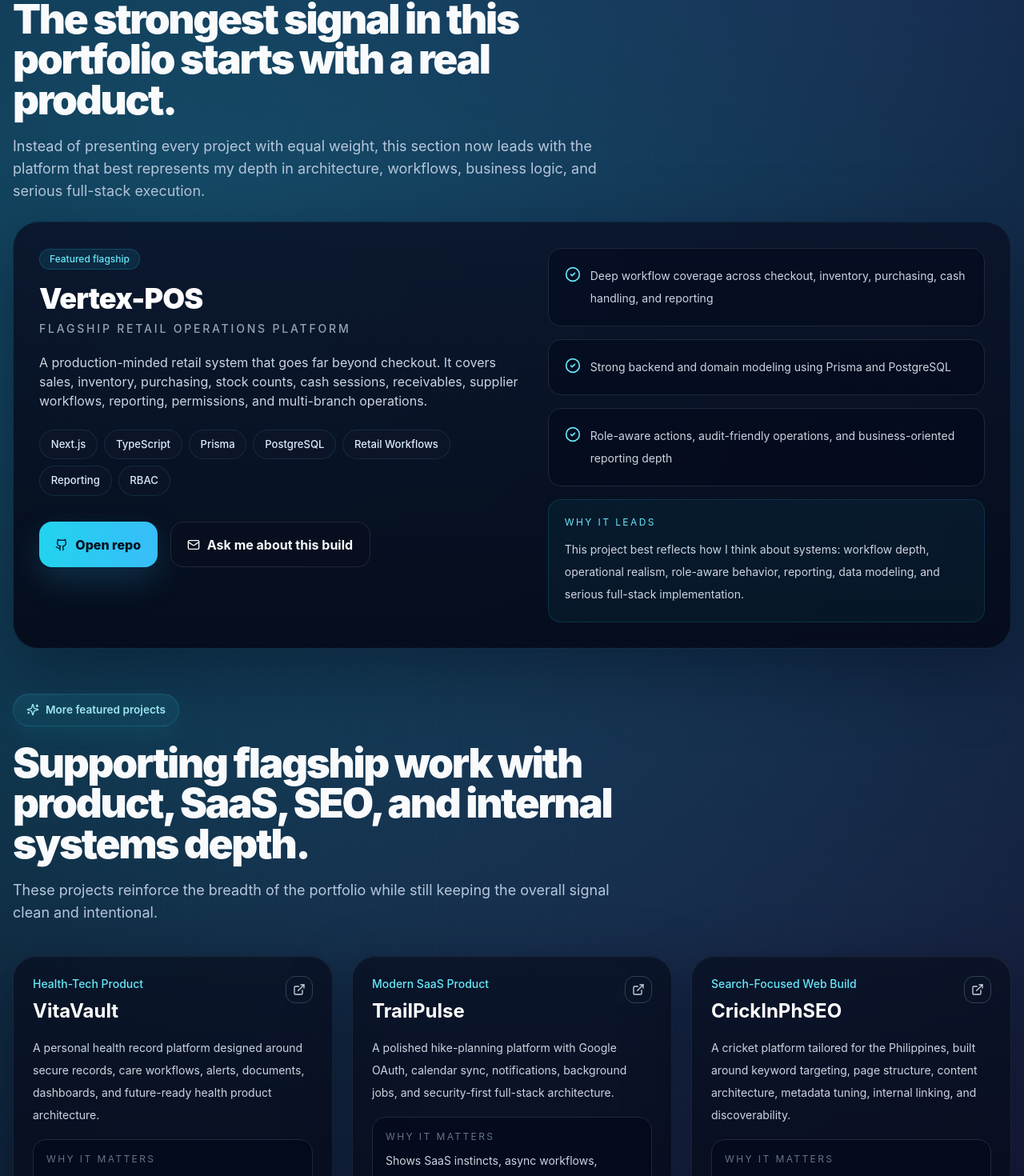
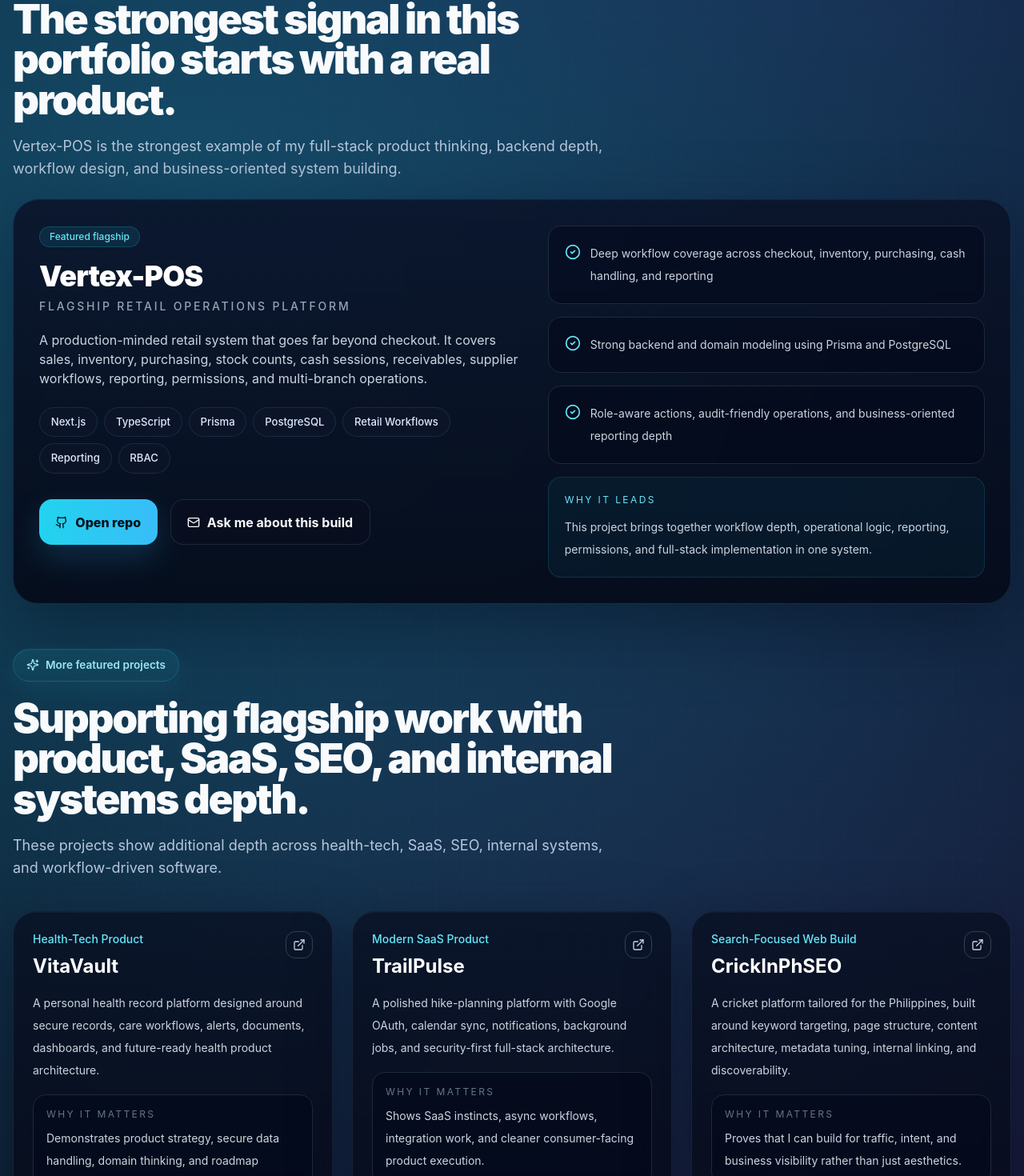
Before and after one commit to shreyanshjain1/ShreyanshPortfolio, a Next.js app: page / in a window 1280 px wide. Shown: the part 1509-2979 px from the top of the page at 80% size. Built offline with nearby package versions, Linux system fonts and the light colour scheme; no server answers.

Commit message:
Revise project descriptions for clarity and impact
Updated project descriptions to better reflect strengths in full-stack product thinking and system design.

```diff
--- a/app/page.tsx
+++ b/app/page.tsx
@@ -665,7 +665,7 @@ export default function HomePage() {
         <SectionHeader
           eyebrow="Flagship work"
           title="The strongest signal in this portfolio starts with a real product."
-          text="Instead of presenting every project with equal weight, this section now leads with the platform that best represents my depth in architecture, workflows, business logic, and serious full-stack execution."
+          text="Vertex-POS is the strongest example of my full-stack product thinking, backend depth, workflow design, and business-oriented system building."
         />
 
         <MotionCard className="mt-6 panel-soft rounded-[32px] p-6 sm:p-8">
@@ -721,8 +721,7 @@ export default function HomePage() {
               <div className="rounded-2xl border border-cyan-400/15 bg-cyan-400/5 p-5">
                 <p className="text-xs uppercase tracking-[0.2em] text-cyan-300">Why it leads</p>
                 <p className="mt-3 text-sm leading-7 text-slate-300">
-                  This project best reflects how I think about systems: workflow depth, operational realism, role-aware
-                  behavior, reporting, data modeling, and serious full-stack implementation.
+                  This project brings together workflow depth, operational logic, reporting, permissions, and full-stack implementation in one system.
                 </p>
               </div>
             </div>
@@ -733,7 +732,7 @@ export default function HomePage() {
           <SectionHeader
             eyebrow="More featured projects"
             title="Supporting flagship work with product, SaaS, SEO, and internal systems depth."
-            text="These projects reinforce the breadth of the portfolio while still keeping the overall signal clean and intentional."
+            text="These projects show additional depth across health-tech, SaaS, SEO, internal systems, and workflow-driven software."
           />
         </div>
 
@@ -1004,7 +1003,7 @@ export default function HomePage() {
                 <div>
                   <h3 className="font-semibold text-white">What I want reviewed</h3>
                   <p className="mt-2 text-sm leading-7 text-slate-400">
-                    Start with Vertex-POS, then VitaVault, TrailPulse, and CrickInPhSEO for the clearest picture.
+                   Vertex-POS, VitaVault, TrailPulse, and CrickInPhSEO are the best starting points for understanding my work.
                   </p>
                 </div>
               </div>
```
